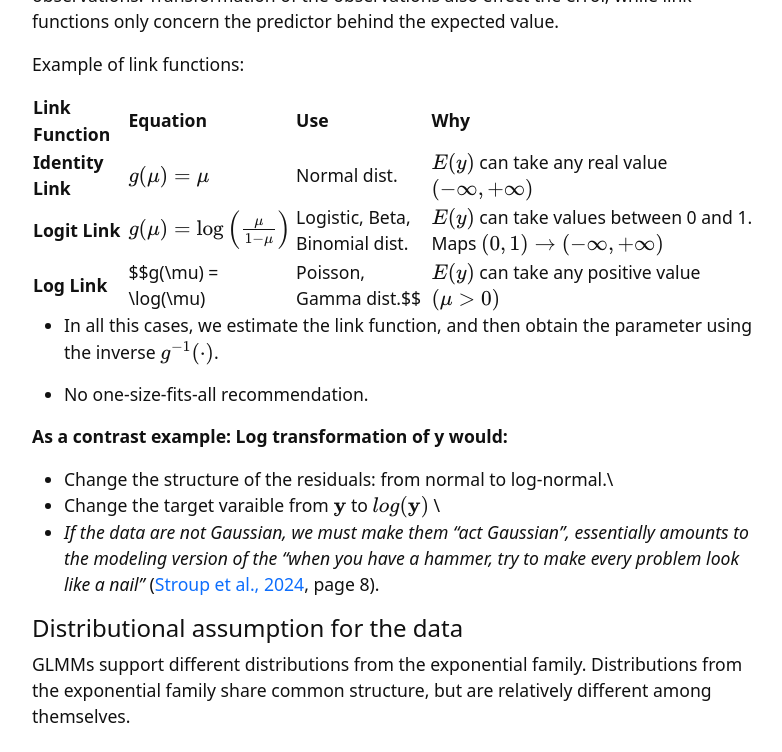
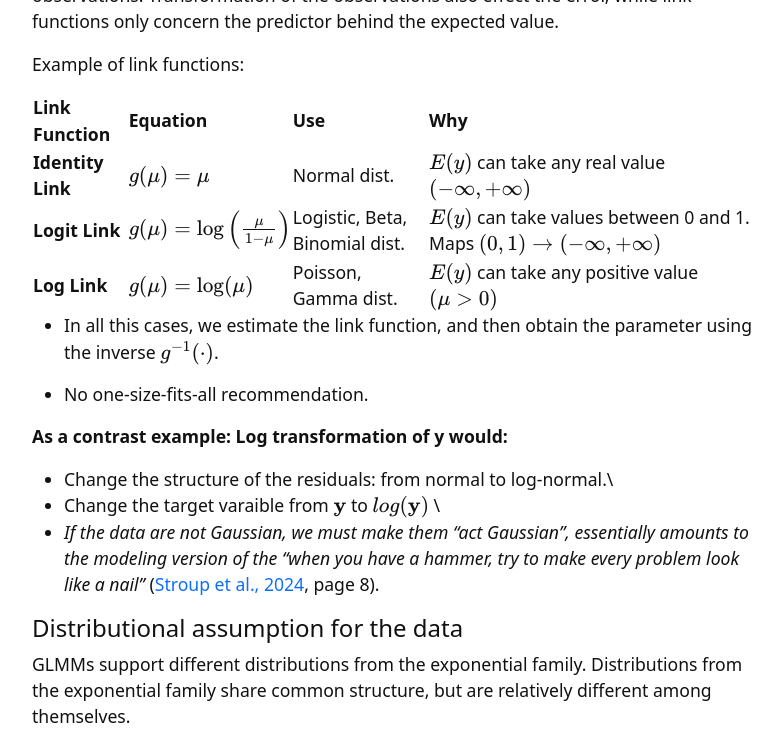
Before and after one commit to k-state-id3a/mixed-models-fall26, a Jekyll site: the page built from content/3-lesson.md, in a window 1280 px wide and 900 px high, scrolled down 2723 px, cut to the strip 0-752 px from the top of the window. Shown: the whole strip, without its empty margins (245-1027 px from the left). Built offline with Jekyll 4.4.1, drawn with Linux system fonts in a browser that asks for light colours; formulas are drawn with MathJax 3.

```diff
--- a/content/3-lesson.md
+++ b/content/3-lesson.md
@@ -129,7 +129,8 @@ Example of link functions:
 |:---|:---|:---|:---|
 | **Identity Link** | $$g(\mu) = \mu$$ | Normal dist. | $$E(y)$$ can take any real value $$(-\infty, +\infty)$$ |
 | **Logit Link** | $$g(\mu) = \log\left(\frac{\mu}{1-\mu}\right)$$ | Logistic, Beta, Binomial dist. | $$E(y)$$ can take values between 0 and 1. Maps $$(0,1) \rightarrow (-\infty,+\infty)$$ |
-| **Log Link** | $$g(\mu) = \log(\mu) | Poisson, Gamma dist.$$ | $$E(y)$$ can take any positive value $$(\mu > 0)$$ |
+| **Log Link** | $$g(\mu) = \log(\mu)$$ | Poisson, Gamma dist. | $$E(y)$$ can take any positive value $$(\mu > 0)$$ |
+
 
 - In all this cases, we estimate the link function, and then obtain the parameter using the inverse $$g^{-1}(\cdot)$$.
 
```
